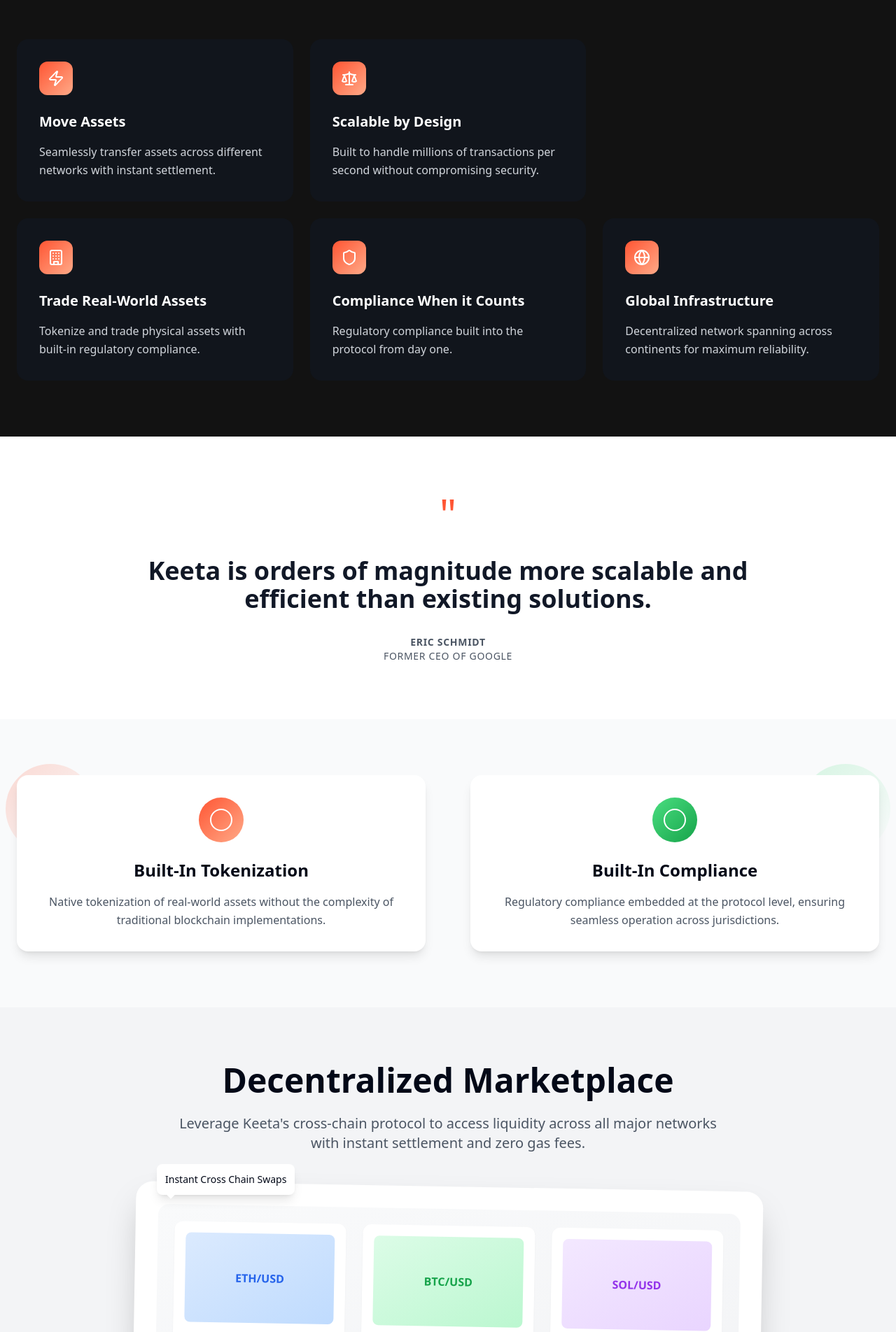
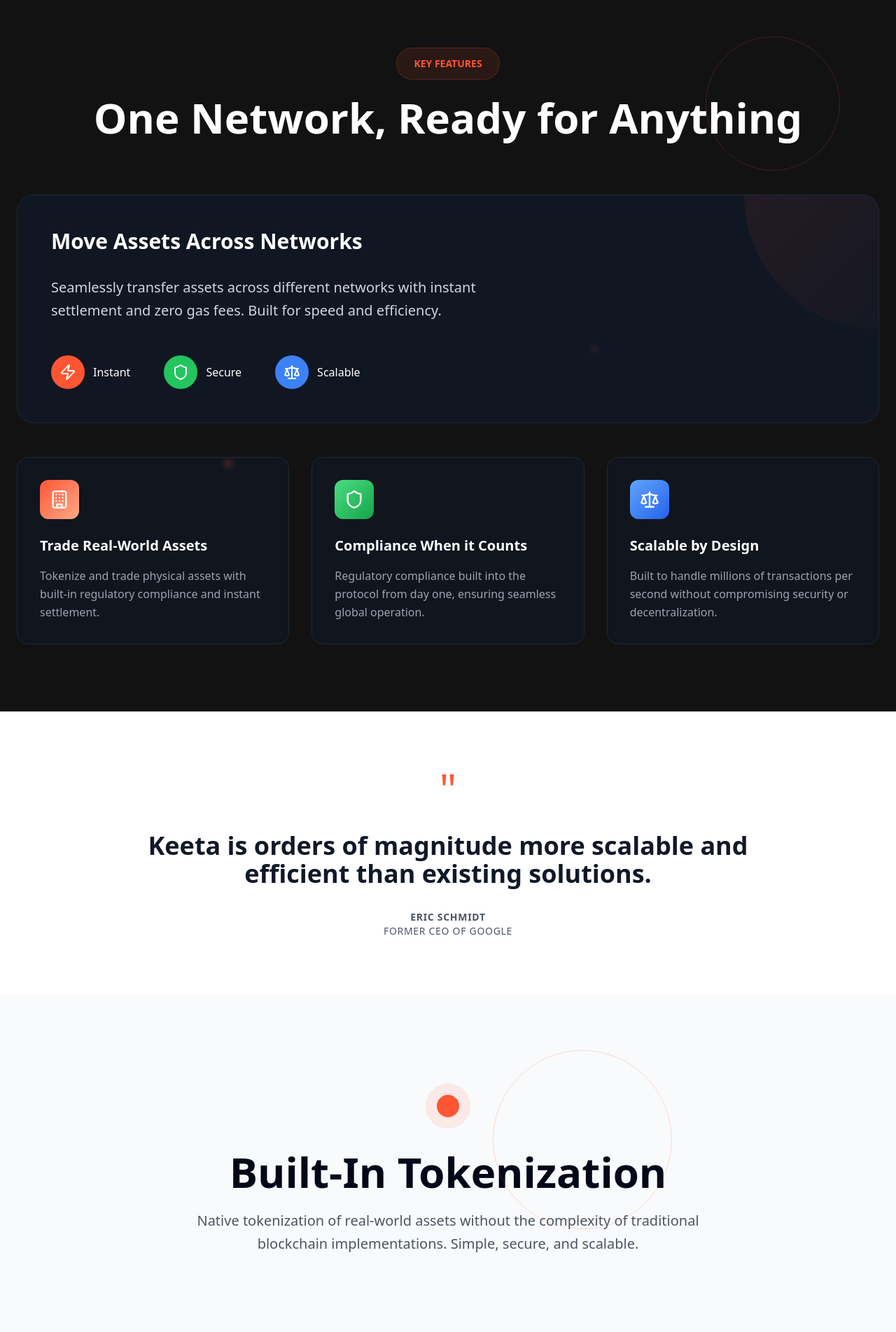
Before and after one commit to jaykulkarni2620/keeta-network-blueprint, a React (Vite) app: page / in a window 1280 px wide. Shown: the part 896-2800 px from the top of the page at 70% size. Built offline with nearby package versions, Linux system fonts and the light colour scheme.

Commit message:
Refactor: Implement website based on image
Implement the website based on the provided image, ensuring all details are included.

```diff
--- a/src/components/KeyFeaturesSection.tsx
+++ b/src/components/KeyFeaturesSection.tsx
@@ -1,71 +1,87 @@
 
 import { Zap, Scale, Building, Shield, Globe } from 'lucide-react';
 
-const features = [
-  {
-    icon: Zap,
-    title: 'Move Assets',
-    description: 'Seamlessly transfer assets across different networks with instant settlement.'
-  },
-  {
-    icon: Scale,
-    title: 'Scalable by Design',
-    description: 'Built to handle millions of transactions per second without compromising security.'
-  },
-  {
-    icon: Building,
-    title: 'Trade Real-World Assets',
-    description: 'Tokenize and trade physical assets with built-in regulatory compliance.'
-  },
-  {
-    icon: Shield,
-    title: 'Compliance When it Counts',
-    description: 'Regulatory compliance built into the protocol from day one.'
-  },
-  {
-    icon: Globe,
-    title: 'Global Infrastructure',
-    description: 'Decentralized network spanning across continents for maximum reliability.'
-  }
-];
-
 const KeyFeaturesSection = () => {
   return (
-    <section className="bg-keeta-dark py-20 px-6">
-      <div className="max-w-7xl mx-auto">
+    <section className="bg-keeta-dark py-24 px-6 relative overflow-hidden">
+      {/* Background decorative elements */}
+      <div className="absolute top-20 right-20 w-48 h-48 rounded-full border border-keeta-orange/20"></div>
+      <div className="absolute bottom-40 left-20 w-32 h-32 rounded-full border border-keeta-orange/10"></div>
+      <div className="absolute top-1/2 right-1/3 w-2 h-2 bg-keeta-orange rounded-full"></div>
+      <div className="absolute bottom-1/3 left-1/4 w-3 h-3 bg-keeta-orange/60 rounded-full"></div>
+
+      <div className="max-w-7xl mx-auto relative">
         {/* Header */}
-        <div className="text-center mb-16">
-          <div className="inline-block bg-gradient-to-r from-keeta-orange to-keeta-orange-light text-white text-sm font-semibold px-4 py-2 rounded-full mb-4">
+        <div className="text-center mb-20">
+          <div className="inline-block bg-keeta-orange/10 text-keeta-orange text-sm font-semibold px-6 py-3 rounded-full mb-6 border border-keeta-orange/20">
             KEY FEATURES
           </div>
-          <h2 className="text-4xl md:text-5xl font-bold text-white mb-6">
+          <h2 className="text-5xl md:text-6xl font-bold text-white mb-8">
             One Network, Ready for Anything
           </h2>
         </div>
 
-        {/* Features Grid */}
-        <div className="grid grid-cols-1 md:grid-cols-2 lg:grid-cols-3 gap-6">
-          {features.slice(0, 2).map((feature, index) => (
-            <div key={index} className="bg-gray-900/50 rounded-2xl p-8 hover:bg-gray-900/70 transition-all duration-300 hover:scale-105 lg:col-span-1">
-              <div className="w-12 h-12 bg-gradient-to-br from-keeta-orange to-keeta-orange-light rounded-xl flex items-center justify-center mb-6">
-                <feature.icon className="w-6 h-6 text-white" />
+        {/* Main Feature Card */}
+        <div className="bg-gray-900/80 backdrop-blur-sm rounded-3xl p-12 mb-12 border border-gray-800 relative overflow-hidden">
+          {/* Decorative gradient */}
+          <div className="absolute top-0 right-0 w-96 h-96 bg-gradient-to-br from-keeta-orange/10 to-transparent rounded-full -translate-y-1/2 translate-x-1/2"></div>
+
+          <div className="relative z-10">
+            <h3 className="text-3xl font-bold text-white mb-8">Move Assets Across Networks</h3>
+            <p className="text-xl text-gray-300 mb-12 max-w-2xl leading-relaxed">
+              Seamlessly transfer assets across different networks with instant settlement and zero gas fees.
+              Built for speed and efficiency.
+            </p>
+
+            {/* Feature icons */}
+            <div className="flex items-center space-x-12">
+              <div className="flex items-center space-x-3">
+                <div className="w-12 h-12 bg-keeta-orange rounded-full flex items-center justify-center">
+                  <Zap className="w-6 h-6 text-white" />
+                </div>
+                <div className="text-white font-medium">Instant</div>
               </div>
-              <h3 className="text-xl font-bold text-white mb-4">{feature.title}</h3>
-              <p className="text-gray-300 leading-relaxed">{feature.description}</p>
+              <div className="flex items-center space-x-3">
+                <div className="w-12 h-12 bg-green-500 rounded-full flex items-center justify-center">
+                  <Shield className="w-6 h-6 text-white" />
+                </div>
+                <div className="text-white font-medium">Secure</div>
+              </div>
+              <div className="flex items-center space-x-3">
+                <div className="w-12 h-12 bg-blue-500 rounded-full flex items-center justify-center">
+                  <Scale className="w-6 h-6 text-white" />
+                </div>
+                <div className="text-white font-medium">Scalable</div>
+              </div>
             </div>
-          ))}
+          </div>
         </div>
 
-        <div className="grid grid-cols-1 md:grid-cols-3 gap-6 mt-6">
-          {features.slice(2).map((feature, index) => (
-            <div key={index} className="bg-gray-900/50 rounded-2xl p-8 hover:bg-gray-900/70 transition-all duration-300 hover:scale-105">
-              <div className="w-12 h-12 bg-gradient-to-br from-keeta-orange to-keeta-orange-light rounded-xl flex items-center justify-center mb-6">
-                <feature.icon className="w-6 h-6 text-white" />
-              </div>
-              <h3 className="text-xl font-bold text-white mb-4">{feature.title}</h3>
-              <p className="text-gray-300 leading-relaxed">{feature.description}</p>
+        {/* Feature Grid */}
+        <div className="grid grid-cols-1 md:grid-cols-2 lg:grid-cols-3 gap-8">
+          <div className="bg-gray-900/60 backdrop-blur-sm rounded-2xl p-8 border border-gray-800 hover:bg-gray-900/80 transition-all duration-300">
+            <div className="w-14 h-14 bg-gradient-to-br from-keeta-orange to-keeta-orange-light rounded-xl flex items-center justify-center mb-6">
+              <Building className="w-7 h-7 text-white" />
             </div>
-          ))}
+            <h3 className="text-xl font-bold text-white mb-4">Trade Real-World Assets</h3>
+            <p className="text-gray-400 leading-relaxed">Tokenize and trade physical assets with built-in regulatory compliance and instant settlement.</p>
+          </div>
+
+          <div className="bg-gray-900/60 backdrop-blur-sm rounded-2xl p-8 border border-gray-800 hover:bg-gray-900/80 transition-all duration-300">
+            <div className="w-14 h-14 bg-gradient-to-br from-green-400 to-green-600 rounded-xl flex items-center justify-center mb-6">
+              <Shield className="w-7 h-7 text-white" />
+            </div>
+            <h3 className="text-xl font-bold text-white mb-4">Compliance When it Counts</h3>
+            <p className="text-gray-400 leading-relaxed">Regulatory compliance built into the protocol from day one, ensuring seamless global operation.</p>
+          </div>
+
+          <div className="bg-gray-900/60 backdrop-blur-sm rounded-2xl p-8 border border-gray-800 hover:bg-gray-900/80 transition-all duration-300">
+            <div className="w-14 h-14 bg-gradient-to-br from-blue-400 to-blue-600 rounded-xl flex items-center justify-center mb-6">
+              <Scale className="w-7 h-7 text-white" />
+            </div>
+            <h3 className="text-xl font-bold text-white mb-4">Scalable by Design</h3>
+            <p className="text-gray-400 leading-relaxed">Built to handle millions of transactions per second without compromising security or decentralization.</p>
+          </div>
         </div>
       </div>
     </section>
--- a/src/components/MarketplaceSection.tsx
+++ b/src/components/MarketplaceSection.tsx
@@ -1,50 +1,68 @@
 
 const MarketplaceSection = () => {
   return (
-    <section className="py-20 px-6 bg-gray-100">
+    <section className="py-32 px-6 bg-gray-50">
       <div className="max-w-7xl mx-auto text-center">
-        <h2 className="text-4xl md:text-5xl font-bold mb-6">Decentralized Marketplace</h2>
-        <p className="text-xl text-gray-600 mb-12 max-w-3xl mx-auto">
+        <div className="mb-20">
+          <div className="w-16 h-16 bg-blue-500/10 rounded-full mx-auto mb-8 flex items-center justify-center">
+            <div className="w-8 h-8 bg-blue-500 rounded-full"></div>
+          </div>
+          <h2 className="text-5xl md:text-6xl font-bold mb-6">Decentralized Marketplace</h2>
+          <p className="text-xl text-gray-600 mb-16 max-w-3xl mx-auto leading-relaxed">
             Leverage Keeta's cross-chain protocol to access liquidity across all major networks
             with instant settlement and zero gas fees.
           </p>
+        </div>
 
-        {/* Trading Interface Mockup */}
-        <div className="relative max-w-4xl mx-auto">
-          <div className="bg-white rounded-3xl shadow-2xl p-8 transform rotate-1 hover:rotate-0 transition-transform duration-500">
-            <div className="bg-gradient-to-br from-gray-50 to-gray-100 rounded-2xl p-6">
-              <div className="grid grid-cols-1 md:grid-cols-3 gap-6">
-                <div className="bg-white rounded-xl p-4 shadow-sm">
-                  <div className="h-32 bg-gradient-to-br from-blue-100 to-blue-200 rounded-lg mb-4 flex items-center justify-center">
-                    <span className="text-blue-600 font-semibold">ETH/USD</span>
+        {/* Trading Interface */}
+        <div className="relative max-w-5xl mx-auto">
+          <div className="bg-keeta-dark rounded-3xl p-8 transform rotate-1 hover:rotate-0 transition-transform duration-500 shadow-2xl">
+            <div className="bg-gray-900 rounded-2xl p-8">
+              {/* Trading chart mockup */}
+              <div className="bg-black rounded-xl p-6 mb-6">
+                <div className="flex justify-between items-center mb-4">
+                  <div className="text-green-400 font-bold text-lg">BTC/USD</div>
+                  <div className="text-white text-sm">Real-Time Trading</div>
                 </div>
-                  <div className="text-sm text-gray-600">$2,345.67</div>
+                <div className="h-64 relative">
+                  {/* Chart lines */}
+                  <svg className="w-full h-full" viewBox="0 0 400 200">
+                    <path
+                      d="M0,150 Q100,120 200,100 T400,80"
+                      stroke="#10b981"
+                      strokeWidth="2"
+                      fill="none"
+                    />
+                    <path
+                      d="M0,160 Q100,140 200,130 T400,110"
+                      stroke="#f59e0b"
+                      strokeWidth="1"
+                      fill="none"
+                      opacity="0.6"
+                    />
+                  </svg>
                 </div>
-                <div className="bg-white rounded-xl p-4 shadow-sm">
-                  <div className="h-32 bg-gradient-to-br from-green-100 to-green-200 rounded-lg mb-4 flex items-center justify-center">
-                    <span className="text-green-600 font-semibold">BTC/USD</span>
               </div>
-                  <div className="text-sm text-gray-600">$43,210.89</div>
+
+              {/* Trading pairs */}
+              <div className="grid grid-cols-3 gap-4">
+                <div className="bg-gray-800 rounded-xl p-4 text-white">
+                  <div className="text-green-400 font-bold">ETH/USD</div>
+                  <div className="text-2xl font-bold">$2,345.67</div>
+                  <div className="text-green-400 text-sm">+2.34%</div>
                 </div>
-                <div className="bg-white rounded-xl p-4 shadow-sm">
-                  <div className="h-32 bg-gradient-to-br from-purple-100 to-purple-200 rounded-lg mb-4 flex items-center justify-center">
-                    <span className="text-purple-600 font-semibold">SOL/USD</span>
+                <div className="bg-gray-800 rounded-xl p-4 text-white">
+                  <div className="text-green-400 font-bold">BTC/USD</div>
+                  <div className="text-2xl font-bold">$43,210.89</div>
+                  <div className="text-green-400 text-sm">+1.85%</div>
                 </div>
-                  <div className="text-sm text-gray-600">$98.76</div>
+                <div className="bg-gray-800 rounded-xl p-4 text-white">
+                  <div className="text-green-400 font-bold">SOL/USD</div>
+                  <div className="text-2xl font-bold">$98.76</div>
+                  <div className="text-green-400 text-sm">+5.67%</div>
                 </div>
               </div>
             </div>
-          </div>
-
-          {/* Callout Tooltips */}
-          <div className="absolute -top-8 left-8 bg-white rounded-lg shadow-lg p-3 text-sm font-medium">
-            Instant Cross Chain Swaps
-            <div className="absolute bottom-0 left-4 transform translate-y-1/2 rotate-45 w-2 h-2 bg-white"></div>
-          </div>
-
-          <div className="absolute -bottom-8 right-8 bg-white rounded-lg shadow-lg p-3 text-sm font-medium">
-            Real Time Liquidity Streaming
-            <div className="absolute top-0 right-4 transform -translate-y-1/2 rotate-45 w-2 h-2 bg-white"></div>
           </div>
         </div>
       </div>
--- a/src/components/TokenizationSection.tsx
+++ b/src/components/TokenizationSection.tsx
@@ -1,40 +1,21 @@
 
 const TokenizationSection = () => {
   return (
-    <section className="py-20 px-6 bg-gray-50">
+    <section className="py-32 px-6 bg-gray-50 relative overflow-hidden">
+      {/* Decorative elements */}
+      <div className="absolute top-20 right-1/4 w-64 h-64 border border-keeta-orange/20 rounded-full"></div>
+      <div className="absolute bottom-20 right-20 w-4 h-4 bg-keeta-orange rounded-full"></div>
+
       <div className="max-w-7xl mx-auto">
-        <div className="grid grid-cols-1 lg:grid-cols-2 gap-16 items-center">
-          {/* Built-in Tokenization */}
-          <div className="space-y-6">
-            <div className="relative">
-              <div className="absolute -top-4 -left-4 w-32 h-32 bg-gradient-to-br from-keeta-orange/20 to-transparent rounded-full"></div>
-              <div className="relative bg-white rounded-2xl p-8 shadow-lg">
-                <div className="w-16 h-16 bg-gradient-to-br from-keeta-orange to-keeta-orange-light rounded-full mx-auto mb-6 flex items-center justify-center">
-                  <div className="w-8 h-8 border-2 border-white rounded-full"></div>
-                </div>
-                <h3 className="text-2xl font-bold text-center mb-4">Built-In Tokenization</h3>
-                <p className="text-gray-600 text-center leading-relaxed">
-                  Native tokenization of real-world assets without the complexity of traditional blockchain implementations.
-                </p>
-              </div>
-            </div>
+        <div className="text-center mb-20">
+          <div className="w-16 h-16 bg-keeta-orange/10 rounded-full mx-auto mb-8 flex items-center justify-center">
+            <div className="w-8 h-8 bg-keeta-orange rounded-full"></div>
           </div>
-
-          {/* Built-in Compliance */}
-          <div className="space-y-6">
-            <div className="relative">
-              <div className="absolute -top-4 -right-4 w-32 h-32 bg-gradient-to-br from-green-400/20 to-transparent rounded-full"></div>
-              <div className="relative bg-white rounded-2xl p-8 shadow-lg">
-                <div className="w-16 h-16 bg-gradient-to-br from-green-400 to-green-600 rounded-full mx-auto mb-6 flex items-center justify-center">
-                  <div className="w-8 h-8 border-2 border-white rounded-full"></div>
-                </div>
-                <h3 className="text-2xl font-bold text-center mb-4">Built-In Compliance</h3>
-                <p className="text-gray-600 text-center leading-relaxed">
-                  Regulatory compliance embedded at the protocol level, ensuring seamless operation across jurisdictions.
-                </p>
-              </div>
-            </div>
-          </div>
+          <h2 className="text-5xl md:text-6xl font-bold mb-6">Built-In Tokenization</h2>
+          <p className="text-xl text-gray-600 max-w-3xl mx-auto leading-relaxed">
+            Native tokenization of real-world assets without the complexity of traditional blockchain
+            implementations. Simple, secure, and scalable.
+          </p>
         </div>
       </div>
     </section>
--- a/src/pages/Index.tsx
+++ b/src/pages/Index.tsx
@@ -4,6 +4,7 @@ import HeroSection from '@/components/HeroSection';
 import KeyFeaturesSection from '@/components/KeyFeaturesSection';
 import QuoteSection from '@/components/QuoteSection';
 import TokenizationSection from '@/components/TokenizationSection';
+import ComplianceSection from '@/components/ComplianceSection';
 import MarketplaceSection from '@/components/MarketplaceSection';
 import ComparisonTable from '@/components/ComparisonTable';
 import Footer from '@/components/Footer';
@@ -16,6 +17,7 @@ const Index = () => {
       <KeyFeaturesSection />
       <QuoteSection />
       <TokenizationSection />
+      <ComplianceSection />
       <MarketplaceSection />
       <ComparisonTable />
       <Footer />
```
Also changed, not shown: src/components/ComparisonTable.tsx (+28 -16 lines), src/components/ComplianceSection.tsx (added, +38 -0 lines), src/components/Footer.tsx (+14 -11 lines), src/components/HeroSection.tsx (+14 -12 lines). Lines whose indentation alone changed are shown as unchanged.
